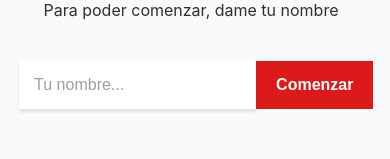
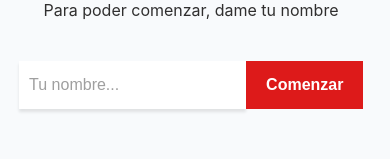
Before and after one commit to tonatiujsanchez/pokedex-app, a React (Vite) app: page / in a window 390 px wide. Shown: the part 398-557 px from the top of the page. Built offline with nearby package versions, Linux system fonts and the light colour scheme.

Commit message:
Diseño responsive en la paginación, implementado

```diff
--- a/src/components/PokedexPage/styles/pagination.css
+++ b/src/components/PokedexPage/styles/pagination.css
@@ -1,14 +1,15 @@
 .pagination {
     display: flex;
     justify-content: center;
-    gap: 0.6rem;
+    gap: 0.4rem;
     margin-block-start: 1rem;
     margin-block-end: 3rem;
+    overflow-x: auto;
 }
 
 .pagination a {
     display: block;
-    width: 3.8rem;
+    width: 3.5rem;
     aspect-ratio: 1;
     border: none;
     border-radius: 0.4rem;
--- a/src/components/Shared/styles/inputForm.css
+++ b/src/components/Shared/styles/inputForm.css
@@ -5,7 +5,7 @@
 
 .input-form__input {
     flex: 1;
-    padding: 1.5rem 1.5rem;
+    padding: 1.5rem 1rem;
     font-size: 1.6rem;
     box-shadow: var(--shadow-primary);
 
```
